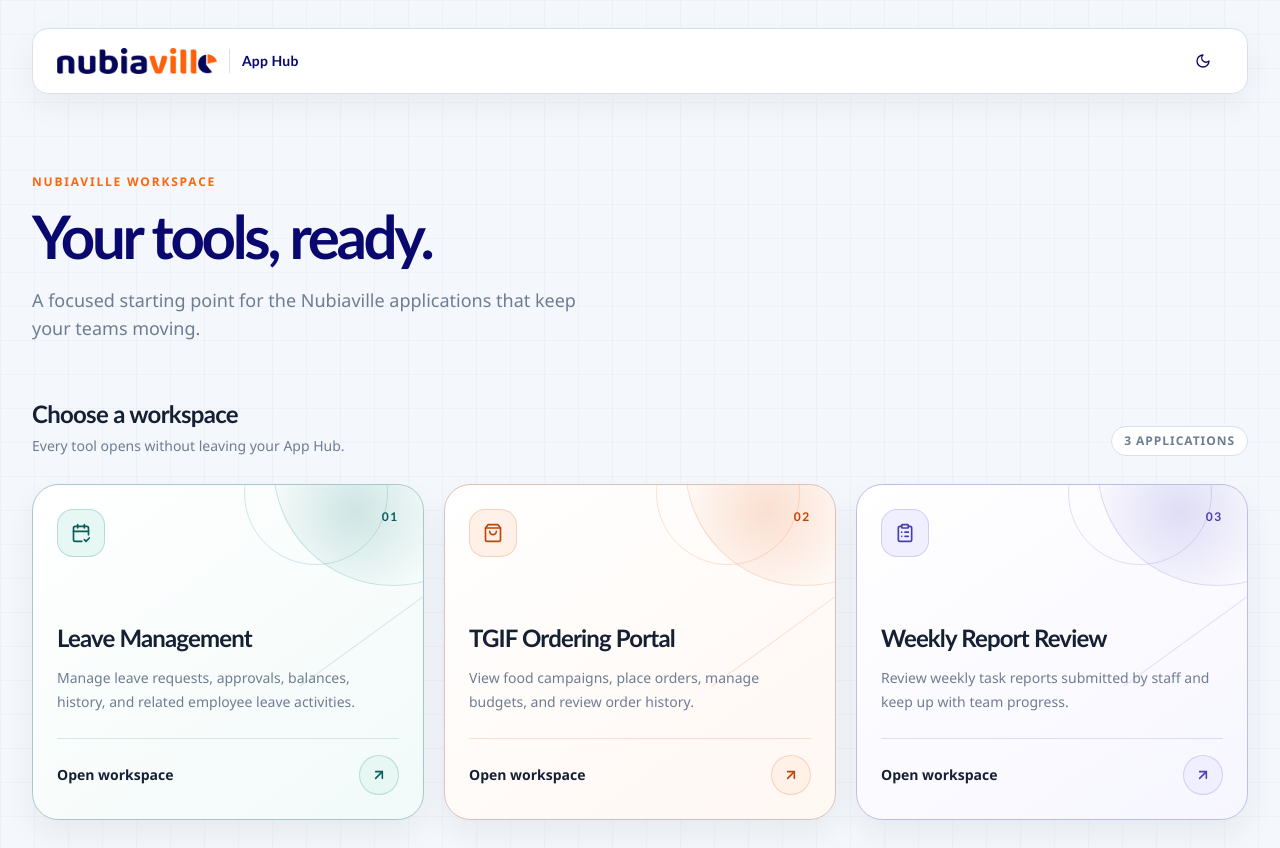
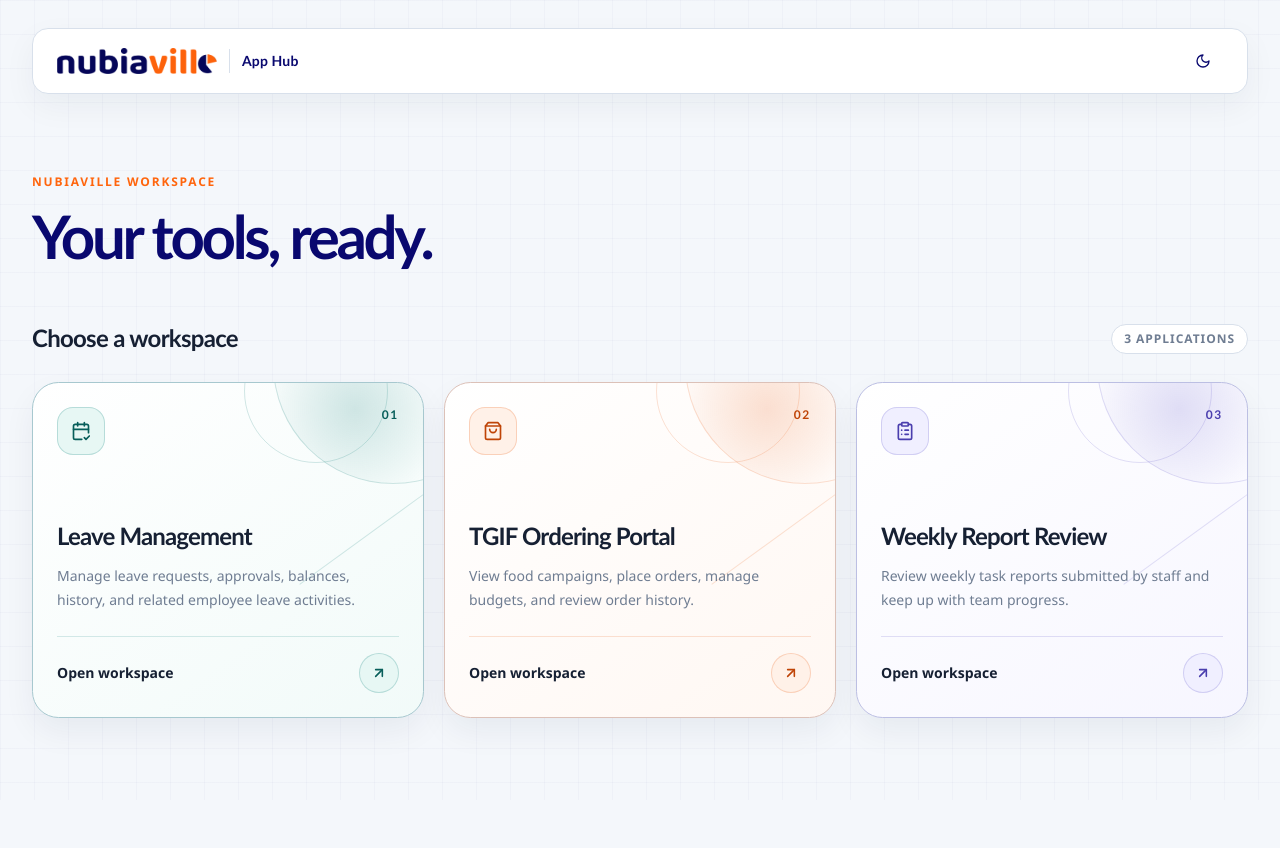
Before and after one commit to tryraisins/NubiavilleAppHub, a Next.js app: page / in a window 1280 px wide. After the commit the page ends 800 px from the top, so only its background shows below. Built offline with nearby package versions, Linux system fonts and the light colour scheme.

Commit message:
Remove redundant App Hub copy

```diff
--- a/app/page.tsx
+++ b/app/page.tsx
@@ -11,14 +11,12 @@ export default function Home() {
           <div>
             <p className="hub-kicker text-xs font-bold uppercase tracking-[0.15em]">Nubiaville workspace</p>
             <h1 id="page-title" className="font-heading mt-4 max-w-3xl text-4xl font-extrabold tracking-[-0.055em] text-[var(--navy)] sm:text-5xl lg:text-6xl">Your tools, ready.</h1>
-            <p className="mt-5 max-w-xl text-base leading-7 text-[var(--muted)] sm:text-lg">A focused starting point for the Nubiaville applications that keep your teams moving.</p>
           </div>
         </section>
         <section aria-labelledby="applications">
           <div className="flex items-end justify-between gap-4">
             <div>
               <h2 id="applications" className="font-heading text-2xl font-bold tracking-[-0.03em] text-[var(--ink)]">Choose a workspace</h2>
-              <p className="mt-1.5 text-sm text-[var(--muted)]">Every tool opens without leaving your App Hub.</p>
             </div>
             <p className="hidden rounded-full border border-[var(--border)] bg-[var(--surface)] px-3 py-1.5 text-xs font-bold uppercase tracking-[0.08em] text-[var(--muted)] sm:block">{applications.length} applications</p>
           </div>
```
